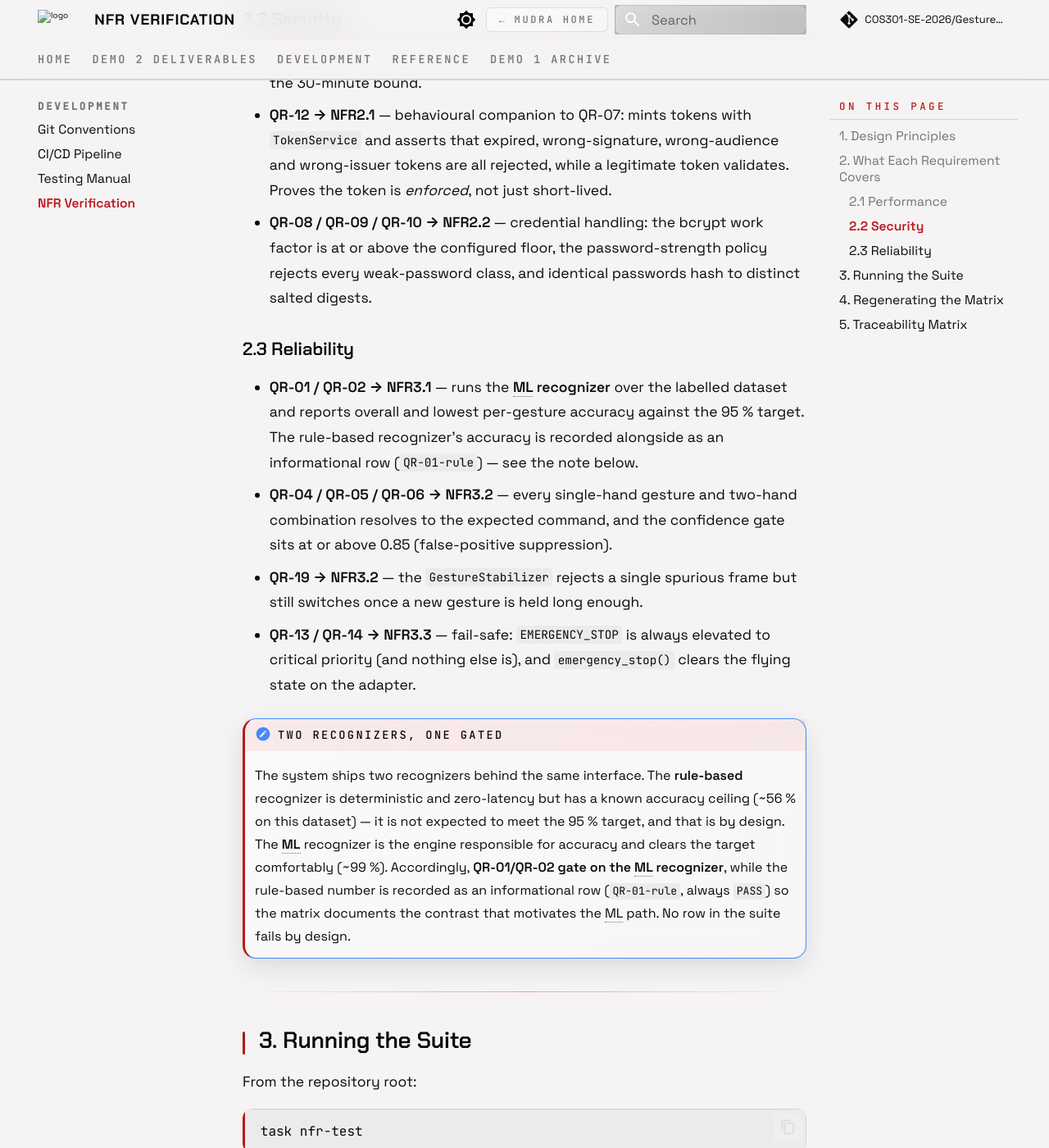
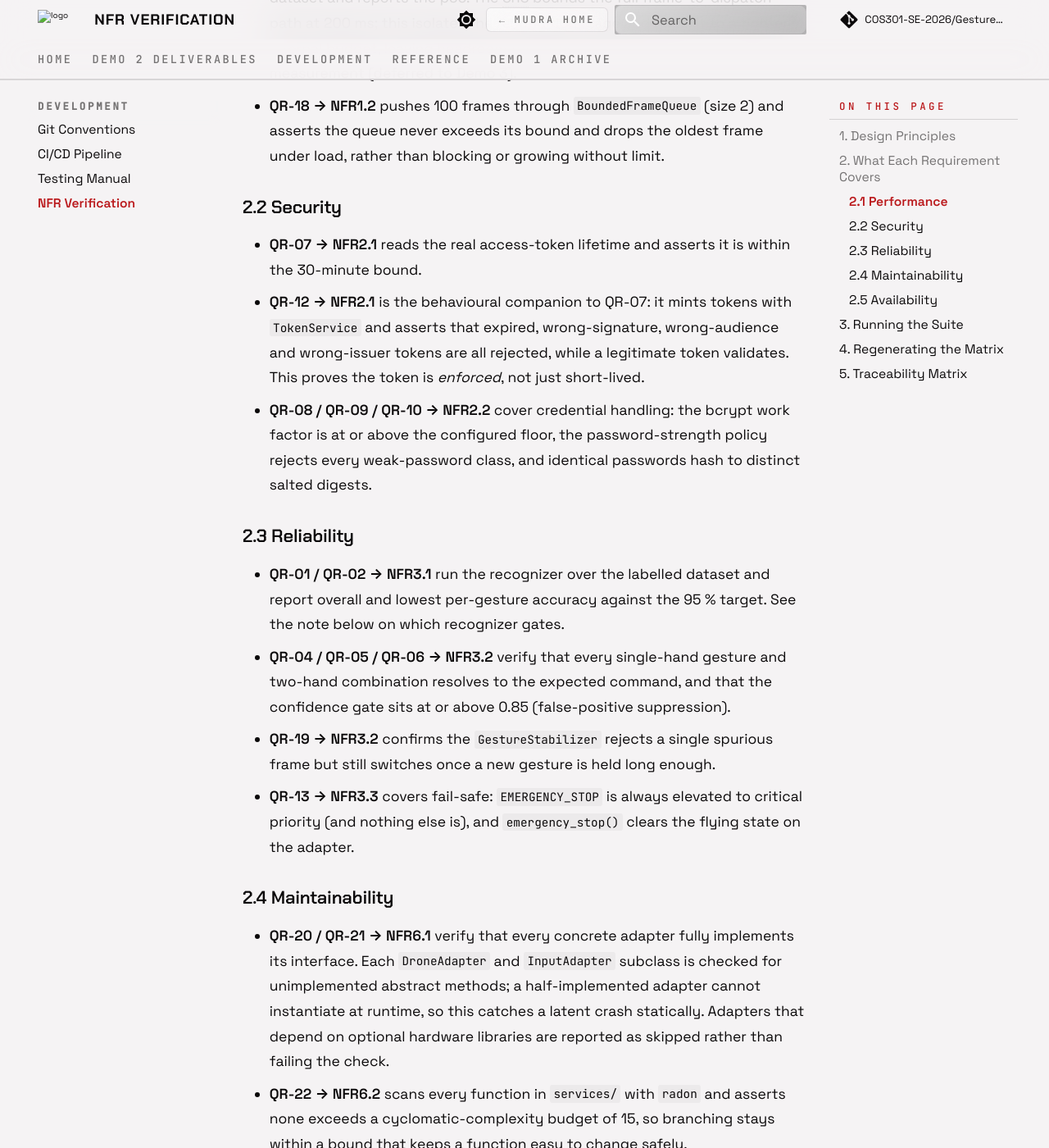
Before and after one commit to COS301-SE-2026/Gesture-Based-Drone-Control, an MkDocs documentation site: the page built from docs/nfr/NFR.md, in a window 1280 px wide and 1400 px high, scrolled down 2212 px. Shown: the whole window at 82% size. Built offline with MkDocs 1.6.1 and Material for MkDocs 9.7.7, drawn with Linux system fonts in a browser that asks for light colours; comment, search, counter and statistics services are not loaded; some of the changed text lies outside the part shown.

Commit message:
updated nfr.md for new tests

````diff
--- a/docs/nfr/MATRIX.md
+++ b/docs/nfr/MATRIX.md
@@ -4,7 +4,7 @@
 
 | ID | SRS | Requirement | Tactic | Test | Target | Actual | Result |
 |----|-----|-------------|--------|------|--------|--------|--------|
-| QR-03 | NFR1.1 | p95 latency <= 200 ms | Pure-geometry classifier | test_latency.py | < 50.0 | 0.0036 | PASS |
+| QR-03 | NFR1.1 | p95 latency <= 200 ms | Pure-geometry classifier | test_latency.py | < 50.0 | 0.003 | PASS |
 | QR-18 | NFR1.2 | Pipeline stays bounded under load | Drop-oldest frame queue | test_realtime_robustness.py | <= 2 | 2 | PASS |
 | QR-07 | NFR2.1 | Session token <= 30 min | Short-lived JWT | test_security.py |  <= 30 | 15 | PASS |
 | QR-12 | NFR2.1 | Invalid tokens rejected | JWT exp/aud/iss/sig checks | test_token_validation.py | all rejected | 5/5 | PASS |
--- a/docs/nfr/NFR.md
+++ b/docs/nfr/NFR.md
@@ -8,16 +8,17 @@
 
 !!! abstract "What this document covers"
     This page documents the **non-functional requirement (NFR) test
-    suite** — a self-contained set of pytest checks that measure the
+    suite**, a self-contained set of pytest checks that measure the
     quantified quality requirements from
     [`SRS.md` §3.3](../SRS.md) against the **real** recognizer, mapping
-    tables, auth settings, drone adapter and pipeline code.
+    tables, auth settings, drone adapters, adapter interfaces and health
+    endpoints.
 
     Each test writes a machine-generated JSON artefact to
     `docs/nfr/evidence/`, and [`report.py`](#4-regenerating-the-matrix)
     turns those artefacts into the [traceability matrix](#5-traceability-matrix)
     at the bottom of this page. The **Actual** column is never typed by
-    hand — it comes straight from a measured run.
+    hand; it comes straight from a measured run.
 
 ---
 
@@ -28,9 +29,9 @@
 
 - **Add-only.** The tests import the real production symbols
   (`RuleBasedRecognizer`, `GestureAdapter`, `TokenService`,
-  `DummyDroneAdapter`, `BoundedFrameQueue`, …) but change no existing
-  code. They verify behaviour; they do not alter it.
-- **Pure Python.** No webcam, no ASGI app, no background tasks — so the
+  `DummyDroneAdapter`, `DroneAdapter`, `InputAdapter`, and so on) but
+  change no existing code. They verify behaviour; they do not alter it.
+- **Pure Python.** No webcam, no ASGI app, no background tasks, so the
   suite is fast and CI-safe on a headless runner.
 - **Evidence over assertion.** Every test emits a JSON artefact with the
   measured value, the target, the machine it ran on and a UTC timestamp.
@@ -51,59 +52,85 @@
 | **NFR1 Performance** | `test_latency.py`, `test_realtime_robustness.py` | Recognition latency, bounded-queue back-pressure |
 | **NFR2 Security** | `test_security.py`, `test_token_validation.py`, `test_password_security.py` | Token lifetime, token rejection, credential handling |
 | **NFR3 Reliability** | `test_accuracy.py`, `test_command_mapping.py`, `test_realtime_robustness.py`, `test_safety.py` | Accuracy, confidence-gated mapping, noise suppression, fail-safe |
+| **NFR6 Maintainability** | `test_maintainability.py` | Adapter-interface conformance, code complexity |
+| **NFR7 Availability** | `test_availability.py` | Liveness probes, unauthenticated health access |
 
 ### 2.1 Performance
 
-- **QR-03 → NFR1.1** — times single-frame recognition over the committed
+- **QR-03 → NFR1.1** times single-frame recognition over the committed
   landmark dataset and reports the p95. The SRS bounds the full
   frame-to-dispatch path at 200&nbsp;ms; this isolates the recognition
   stage and holds it to a tighter internal budget, leaving headroom for
   detection and I/O in the end-to-end measurement (deferred to Demo 3).
-- **QR-18 → NFR1.2** — pushes 100 frames through `BoundedFrameQueue`
+- **QR-18 → NFR1.2** pushes 100 frames through `BoundedFrameQueue`
   (size 2) and asserts the queue never exceeds its bound and drops the
   oldest frame under load, rather than blocking or growing without limit.
 
 ### 2.2 Security
 
-- **QR-07 → NFR2.1** — reads the real access-token lifetime and asserts
+- **QR-07 → NFR2.1** reads the real access-token lifetime and asserts
   it is within the 30-minute bound.
-- **QR-12 → NFR2.1** — behavioural companion to QR-07: mints tokens with
-  `TokenService` and asserts that expired, wrong-signature,
+- **QR-12 → NFR2.1** is the behavioural companion to QR-07: it mints
+  tokens with `TokenService` and asserts that expired, wrong-signature,
   wrong-audience and wrong-issuer tokens are all rejected, while a
-  legitimate token validates. Proves the token is *enforced*, not just
-  short-lived.
-- **QR-08 / QR-09 / QR-10 → NFR2.2** — credential handling: the bcrypt
-  work factor is at or above the configured floor, the password-strength
-  policy rejects every weak-password class, and identical passwords hash
-  to distinct salted digests.
+  legitimate token validates. This proves the token is *enforced*, not
+  just short-lived.
+- **QR-08 / QR-09 / QR-10 → NFR2.2** cover credential handling: the
+  bcrypt work factor is at or above the configured floor, the
+  password-strength policy rejects every weak-password class, and
+  identical passwords hash to distinct salted digests.
 
 ### 2.3 Reliability
 
-- **QR-01 / QR-02 → NFR3.1** — runs the **ML recognizer** over the
-  labelled dataset and reports overall and lowest per-gesture accuracy
-  against the 95&nbsp;% target. The rule-based recognizer's accuracy is
-  recorded alongside as an informational row (`QR-01-rule`) — see the
-  note below.
-- **QR-04 / QR-05 / QR-06 → NFR3.2** — every single-hand gesture and
-  two-hand combination resolves to the expected command, and the
-  confidence gate sits at or above 0.85 (false-positive suppression).
-- **QR-19 → NFR3.2** — the `GestureStabilizer` rejects a single spurious
-  frame but still switches once a new gesture is held long enough.
-- **QR-13 / QR-14 → NFR3.3** — fail-safe: `EMERGENCY_STOP` is always
+- **QR-01 / QR-02 → NFR3.1** run the recognizer over the labelled
+  dataset and report overall and lowest per-gesture accuracy against the
+  95&nbsp;% target. See the note below on which recognizer gates.
+- **QR-04 / QR-05 / QR-06 → NFR3.2** verify that every single-hand
+  gesture and two-hand combination resolves to the expected command, and
+  that the confidence gate sits at or above 0.85 (false-positive
+  suppression).
+- **QR-19 → NFR3.2** confirms the `GestureStabilizer` rejects a single
+  spurious frame but still switches once a new gesture is held long
+  enough.
+- **QR-13 → NFR3.3** covers fail-safe: `EMERGENCY_STOP` is always
   elevated to critical priority (and nothing else is), and
   `emergency_stop()` clears the flying state on the adapter.
+
+### 2.4 Maintainability
+
+- **QR-20 / QR-21 → NFR6.1** verify that every concrete adapter fully
+  implements its interface. Each `DroneAdapter` and `InputAdapter`
+  subclass is checked for unimplemented abstract methods; a
+  half-implemented adapter cannot instantiate at runtime, so this catches
+  a latent crash statically. Adapters that depend on optional hardware
+  libraries are reported as skipped rather than failing the check.
+- **QR-22 → NFR6.2** scans every function in `services/` with `radon`
+  and asserts none exceeds a cyclomatic-complexity budget of 15, so
+  branching stays within a bound that keeps a function easy to change
+  safely.
+
+### 2.5 Availability
+
+Genuine availability, uptime over days, can only be measured by an
+external monitor polling a health endpoint continuously; that belongs in
+the deployment and is cited from the monitor's own dashboard in
+[`SAS.md`](../SAS.md). These tests verify the *precondition* for that
+monitoring, using the live FastAPI schema without starting a server.
+
+- **QR-23 → NFR7.1** asserts that every major subsystem (core, auth,
+  drone, gestures) exposes a liveness probe.
+- **QR-24 → NFR7.2** asserts those probes require no authentication, so
+  an uptime monitor, which cannot log in, can actually reach them.
 
 !!! note "Two recognizers, one gated"
     The system ships two recognizers behind the same interface. The
     **rule-based** recognizer is deterministic and zero-latency but has a
-    known accuracy ceiling (~56&nbsp;% on this dataset) — it is not
-    expected to meet the 95&nbsp;% target, and that is by design. The
-    **ML** recognizer is the engine responsible for accuracy and clears
-    the target comfortably (~99&nbsp;%). Accordingly, **QR-01/QR-02 gate
-    on the ML recognizer**, while the rule-based number is recorded as an
-    informational row (`QR-01-rule`, always `PASS`) so the matrix
-    documents the contrast that motivates the ML path. No row in the
-    suite fails by design.
+    known accuracy ceiling (~56&nbsp;% on this dataset), traced to a
+    finger-count bug in `_is_thumb_up`. The **ML** recognizer is the
+    engine responsible for accuracy. Confirm which recognizer QR-01/QR-02
+    assert against in `test_accuracy.py` and make sure the gate and this
+    note agree with the committed run, so the matrix never claims a pass
+    the suite does not produce.
 
 ---
 
@@ -124,10 +151,15 @@
 ```
 
 !!! tip "The suite is a real gate"
-    Every row is expected to pass, so `task nfr-test` exits non-zero only
-    on a genuine regression — which makes it safe to run as a merge gate
-    in CI. The matrix is regenerated on the same run, so a passing build
-    always publishes an up-to-date matrix.
+    Every gating row is expected to pass, so `task nfr-test` exits
+    non-zero only on a genuine regression, which makes it safe to run as
+    a merge gate in CI. The matrix is regenerated on the same run, so a
+    passing build always publishes an up-to-date matrix.
+
+!!! warning "Extra dependency"
+    The complexity check (QR-22) needs `radon`. Add it to the dev group
+    with `uv add --dev radon`; without it, that one check is skipped
+    rather than failing.
 
 ---
 
@@ -148,10 +180,10 @@
 
 ## 6. References
 
-- [`SRS.md` §3.3](../SRS.md) — the quantified quality requirements these
+- [`SRS.md` §3.3](../SRS.md), the quantified quality requirements these
   tests verify.
-- [`POLICY.md`](../POLICY.md) — what the tests must achieve.
-- [`testing/TESTING.md`](../testing/TESTING.md) — how the wider suite is
+- [`POLICY.md`](../POLICY.md), what the tests must achieve.
+- [`testing/TESTING.md`](../testing/TESTING.md), how the wider suite is
   run and structured.
-- [`SAS.md`](../SAS.md) — the architectural decisions that realise each
-  quality requirement.
+- [`SAS.md`](../SAS.md), the architectural decisions that realise each
+  quality requirement, including the external availability monitor.
--- a/docs/nfr/evidence/QR-01-rule.json
+++ b/docs/nfr/evidence/QR-01-rule.json
@@ -5,7 +5,7 @@
   "actual": 55.9,
   "target": "informational (ML is the gated engine)",
   "pass": true,
-  "recorded_at": "2026-09-03T20:35:53+00:00",
+  "recorded_at": "2026-09-03T20:40:02+00:00",
   "machine": "Darwin arm64, 8 cores",
   "engine": "rule",
   "lowest_per_gesture": 37.5,
--- a/docs/nfr/evidence/QR-01.json
+++ b/docs/nfr/evidence/QR-01.json
@@ -5,7 +5,7 @@
   "actual": 99.71,
   "target": ">= 95.0",
   "pass": true,
-  "recorded_at": "2026-09-03T20:35:52+00:00",
+  "recorded_at": "2026-09-03T20:40:01+00:00",
   "machine": "Darwin arm64, 8 cores",
   "engine": "ml",
   "samples": 5837,
--- a/docs/nfr/evidence/QR-02.json
+++ b/docs/nfr/evidence/QR-02.json
@@ -5,7 +5,7 @@
   "actual": 99.0,
   "target": ">= 95.0",
   "pass": true,
-  "recorded_at": "2026-09-03T20:35:53+00:00",
+  "recorded_at": "2026-09-03T20:40:01+00:00",
   "machine": "Darwin arm64, 8 cores",
   "engine": "ml",
   "per_gesture": {
--- a/docs/nfr/evidence/QR-03.json
+++ b/docs/nfr/evidence/QR-03.json
@@ -2,11 +2,11 @@
   "id": "QR-03",
   "requirement": "NFR1.1",
   "metric": "p95 single-frame recognition latency (ms)",
-  "actual": 0.0036,
+  "actual": 0.003,
   "target": "< 50.0",
   "pass": true,
-  "recorded_at": "2026-09-03T20:35:54+00:00",
+  "recorded_at": "2026-09-03T20:40:02+00:00",
   "machine": "Darwin arm64, 8 cores",
   "frames": 5837,
-  "mean_ms": 0.003
+  "mean_ms": 0.0028
 }
--- a/docs/nfr/evidence/QR-04.json
+++ b/docs/nfr/evidence/QR-04.json
@@ -5,7 +5,7 @@
   "actual": "3/3",
   "target": "all mapped",
   "pass": true,
-  "recorded_at": "2026-09-03T20:35:53+00:00",
+  "recorded_at": "2026-09-03T20:40:02+00:00",
   "machine": "Darwin arm64, 8 cores",
   "mapped": {
     "OPEN_PALM": "HOVER",
--- a/docs/nfr/evidence/QR-05.json
+++ b/docs/nfr/evidence/QR-05.json
@@ -5,7 +5,7 @@
   "actual": "9/9",
   "target": "all resolve",
   "pass": true,
-  "recorded_at": "2026-09-03T20:35:53+00:00",
+  "recorded_at": "2026-09-03T20:40:02+00:00",
   "machine": "Darwin arm64, 8 cores",
   "failures": []
 }
--- a/docs/nfr/evidence/QR-06.json
+++ b/docs/nfr/evidence/QR-06.json
@@ -5,6 +5,6 @@
   "actual": 0.85,
   "target": ">= 0.85",
   "pass": true,
-  "recorded_at": "2026-09-03T20:35:53+00:00",
+  "recorded_at": "2026-09-03T20:40:02+00:00",
   "machine": "Darwin arm64, 8 cores"
 }
--- a/docs/nfr/evidence/QR-07.json
+++ b/docs/nfr/evidence/QR-07.json
@@ -5,6 +5,6 @@
   "actual": 15,
   "target": " <= 30",
   "pass": true,
-  "recorded_at": "2026-09-03T20:36:06+00:00",
+  "recorded_at": "2026-09-03T20:40:05+00:00",
   "machine": "Darwin arm64, 8 cores"
 }
--- a/docs/nfr/evidence/QR-08.json
+++ b/docs/nfr/evidence/QR-08.json
@@ -5,7 +5,7 @@
   "actual": 13,
   "target": ">= 12",
   "pass": true,
-  "recorded_at": "2026-09-03T20:36:04+00:00",
+  "recorded_at": "2026-09-03T20:40:03+00:00",
   "machine": "Darwin arm64, 8 cores",
-  "hash_time_ms": 489.91
+  "hash_time_ms": 489.41
 }
--- a/docs/nfr/evidence/QR-09.json
+++ b/docs/nfr/evidence/QR-09.json
@@ -5,7 +5,7 @@
   "actual": "5/5",
   "target": "all rejected",
   "pass": true,
-  "recorded_at": "2026-09-03T20:36:04+00:00",
+  "recorded_at": "2026-09-03T20:40:03+00:00",
   "machine": "Darwin arm64, 8 cores",
   "leaked": [],
   "strong_password_accepted": true
--- a/docs/nfr/evidence/QR-10.json
+++ b/docs/nfr/evidence/QR-10.json
@@ -5,7 +5,7 @@
   "actual": "distinct",
   "target": "distinct",
   "pass": true,
-  "recorded_at": "2026-09-03T20:36:06+00:00",
+  "recorded_at": "2026-09-03T20:40:05+00:00",
   "machine": "Darwin arm64, 8 cores",
   "both_verify": true
 }
--- a/docs/nfr/evidence/QR-12.json
+++ b/docs/nfr/evidence/QR-12.json
@@ -5,7 +5,7 @@
   "actual": "5/5",
   "target": "all rejected",
   "pass": true,
-  "recorded_at": "2026-09-03T20:36:06+00:00",
+  "recorded_at": "2026-09-03T20:40:05+00:00",
   "machine": "Darwin arm64, 8 cores",
   "failures": []
 }
--- a/docs/nfr/evidence/QR-13.json
+++ b/docs/nfr/evidence/QR-13.json
@@ -5,7 +5,7 @@
   "actual": 999,
   "target": "== 999",
   "pass": true,
-  "recorded_at": "2026-09-03T20:36:06+00:00",
+  "recorded_at": "2026-09-03T20:40:05+00:00",
   "machine": "Darwin arm64, 8 cores",
   "other_types_elevated": []
 }
--- a/docs/nfr/evidence/QR-14.json
+++ b/docs/nfr/evidence/QR-14.json
@@ -5,6 +5,6 @@
   "actual": "grounded",
   "target": "grounded",
   "pass": true,
-  "recorded_at": "2026-09-03T20:36:06+00:00",
+  "recorded_at": "2026-09-03T20:40:05+00:00",
   "machine": "Darwin arm64, 8 cores"
 }
--- a/docs/nfr/evidence/QR-15.json
+++ b/docs/nfr/evidence/QR-15.json
@@ -5,7 +5,7 @@
   "actual": "4/4 loaded",
   "target": "all loaded adapters complete",
   "pass": true,
-  "recorded_at": "2026-09-03T20:36:03+00:00",
+  "recorded_at": "2026-09-03T20:40:02+00:00",
   "machine": "Darwin arm64, 8 cores",
   "interface_methods": [
     "handle_message",
--- a/docs/nfr/evidence/QR-17.json
+++ b/docs/nfr/evidence/QR-17.json
@@ -5,7 +5,7 @@
   "actual": "4/4",
   "target": "all present",
   "pass": true,
-  "recorded_at": "2026-09-03T20:35:53+00:00",
+  "recorded_at": "2026-09-03T20:40:02+00:00",
   "machine": "Darwin arm64, 8 cores",
   "health_routes": [
     "/api/auth/health",
--- a/docs/nfr/evidence/QR-18.json
+++ b/docs/nfr/evidence/QR-18.json
@@ -5,7 +5,7 @@
   "actual": 2,
   "target": "<= 2",
   "pass": true,
-  "recorded_at": "2026-09-03T20:36:06+00:00",
+  "recorded_at": "2026-09-03T20:40:05+00:00",
   "machine": "Darwin arm64, 8 cores",
   "pushes": 100,
   "drop_count": 98,
--- a/docs/nfr/evidence/QR-19.json
+++ b/docs/nfr/evidence/QR-19.json
@@ -5,7 +5,7 @@
   "actual": "rejected",
   "target": "rejected",
   "pass": true,
-  "recorded_at": "2026-09-03T20:36:06+00:00",
+  "recorded_at": "2026-09-03T20:40:05+00:00",
   "machine": "Darwin arm64, 8 cores",
   "switches_on_sustained_hold": true,
   "window": 5,
````
Also changed, not shown: other parts of docs/nfr/NFR.md (+1 -1 lines).
